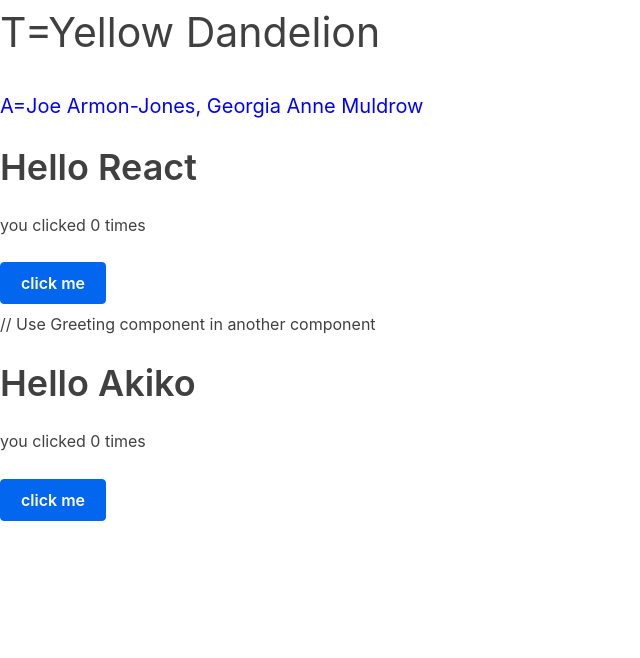
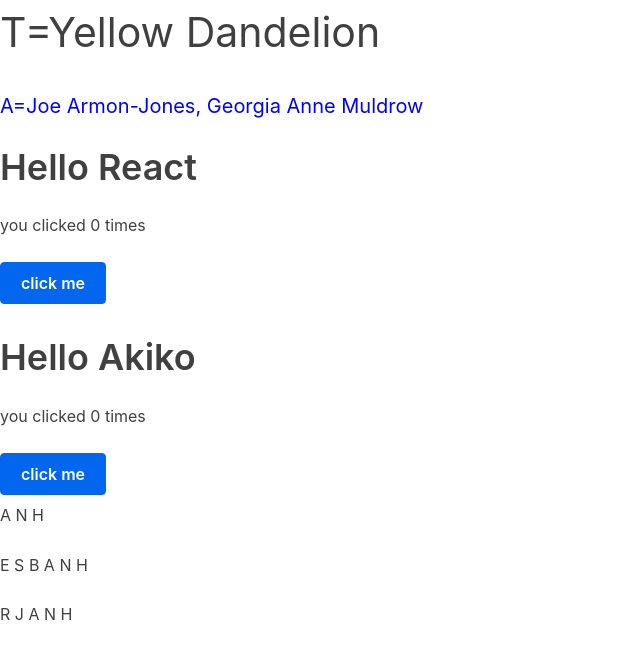
Before and after one commit to tankred/CRUD-App-React-Hooks, a React (Create React App) app: page / in a window 1280 px wide. Shown: the top 658 px of the page, without its empty margins (0-640 px from the left). Built offline with nearby package versions, Linux system fonts and the light colour scheme; the HTML template or start-up script is replaced by a standard one.

Commit message:
Clean up the codebase
	modified:   CHANGELOG.md
	modified:   README.md
	modified:   src/App.js

```diff
--- a/src/App.js
+++ b/src/App.js
@@ -58,8 +58,9 @@
 
 function GreetingApp () {
   return ( // return JSX
+  // Use Greeting component in another component
   <div>
-      <Greeting name="React" /> // Use Greeting component in another component
+      <Greeting name="React" />
       <div>
         <Greeting name="Akiko" />
       </div>
@@ -75,6 +76,7 @@
       <NormalCSS />
       <InlineStyle></InlineStyle>
       <GreetingApp name="R" />
+      <MyList items={DATA} />
     </div>
   )
 }
```
Also changed, not shown: 2 other files (tests, documents, lock files or other folders).
